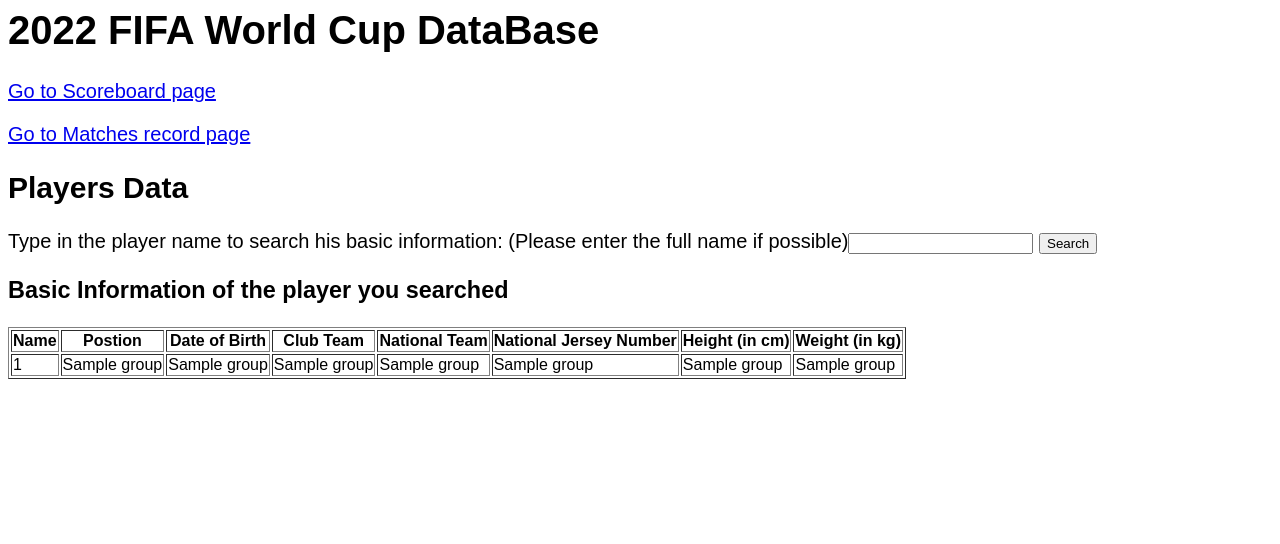
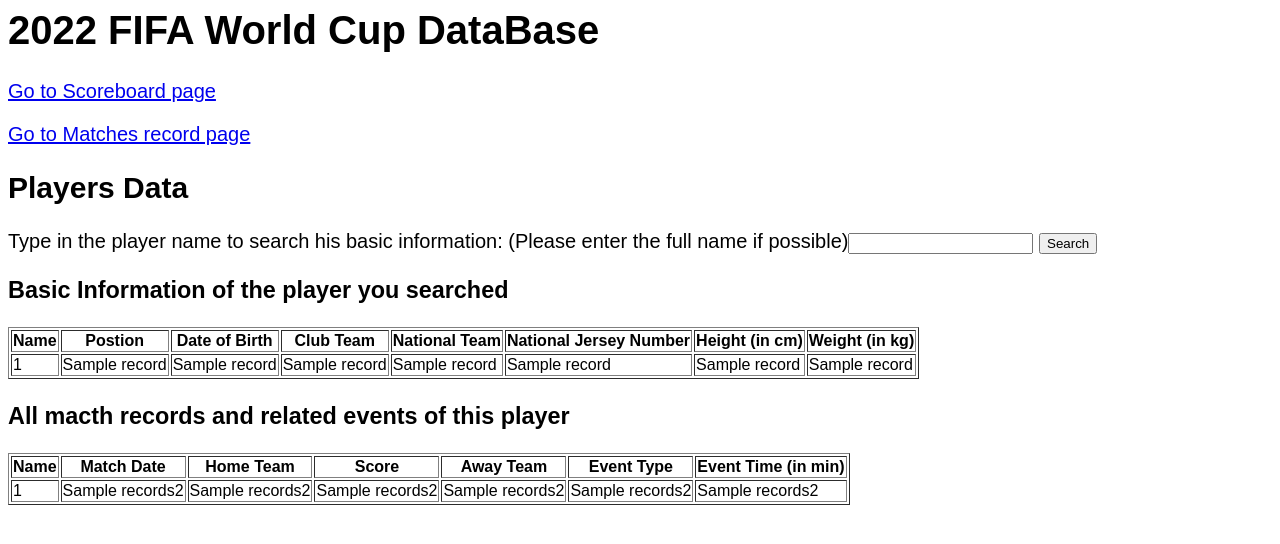
Before and after one commit to Jiahao-B-Lai/w4111-proj-WorldCup-DB, a Flask app: template templates/players.html in a window 1280 px wide. Shown: the top 544 px of the page. Run offline with Flask 3, Linux system fonts and the light colour scheme; the template is opened without the code that fills it: most values are stand-ins (such as "Sample title", 1, 10 or a date in 2020); parts of the project's set-up code (start-up, migrations or seed data) failed here and were passed over.

Commit message:
Add players match records and events

```diff
--- a/server.py
+++ b/server.py
@@ -12,11 +12,11 @@ import os
   # accessible as a variable in index.html:
 from sqlalchemy import *
 from sqlalchemy.pool import NullPool
-from flask import Flask, request, render_template, g, redirect, Response
+from flask import Flask, request, render_template, g, redirect, Response, session
 
 tmpl_dir = os.path.join(os.path.dirname(os.path.abspath(__file__)), 'templates')
 app = Flask(__name__, template_folder=tmpl_dir)
-
+app.secret_key = os.urandom(24)
 
 #
 # The following is a dummy URI that does not connect to a valid database. You will need to modify it to connect to your Part 2 database in order to use the data.
@@ -252,46 +252,32 @@ def searchmatches():
 
 #-------------------------------------------------------------------------------
 # searching data for the player user input
-@app.route('/searchplayers', methods=['POST'])
-def searchplayers():
+@app.route('/searchP', methods=['POST'])
+def searchP():
         # accessing form inputs from user
         name = request.form['name']
-
         # passing params in for each variable into query
         params = {"search_player_name": f"%{name}%"}
         # params["search_player_name"] = name
-        select_query = "SELECT p.full_name as Name, p.position, p.date_of_birth, p.club AS Club_team, t.team_name AS National_team, p.jersey_number AS National_jersey_number, p.height, p.weight FROM players as p join teams as t on p.team_id = t.team_id WHERE lower(p.full_name) LIKE lower((:search_player_name))"
+        select_query1 = "SELECT p.full_name as Name, p.position, p.date_of_birth, p.club AS Club_team, t.team_name AS National_team, p.jersey_number AS National_jersey_number, p.height, p.weight FROM players as p join teams as t on p.team_id = t.team_id WHERE lower(p.full_name) LIKE lower((:search_player_name))"
+        cursor = g.conn.execute(text(select_query1),params)
+        player_data = []
+        for pdata in cursor:
+            player_data.append(pdata)
+        cursor.close()
+        context1 = dict(data1 = player_data)
 
-        cursor = g.conn.execute(text(select_query),params)
+        select_query2 = "SELECT p.full_name AS Name, m.match_date,m.match_time, t1.team_name AS home_team, m.score, t2.team_name AS away_team, e.event_type, e.time_in_match AS event_time FROM events AS e JOIN matches AS m ON e.match_id = m.match_id JOIN players AS p ON e.action_player_1 = p.player_id JOIN teams AS t1 ON m.home_team_id = t1.team_id JOIN teams AS t2 ON m.away_team_id = t2.team_id WHERE (e.event_type NOT IN ('Substitution') AND lower(p.full_name) LIKE lower((:search_player_name))) ORDER BY match_date DESC"
+        cursor = g.conn.execute(text(select_query2),params)
         match_records = []
         for record in cursor:
             match_records.append(record)
         cursor.close()
-        context = dict(data = match_records)
+        # context = dict(data = match_records)
+        context2 = dict(data2 = match_records)
         # g.conn.commit()
-        return render_template("players.html",**context)
-#-------------------------------------------------------------------------------
-
-#-------------------------------------------------------------------------------
-# searching all match data for that players (not include the event_type of "Substitution")
-@app.route('/searchPlayersMatch', methods=['POST'])
-def searchPlayersMatch():
-    # accessing form inputs from user
-        name = request.form['name']
-
-        # passing params in for each variable into query
-        params = {"search_player_name": f"%{name}%"}
-        # params["search_player_name"] = name
-        select_query = "SELECT p.full_name AS Name, m.match_date,m.match_time, t1.team_name AS home_team, m.score, t2.team_name AS away_team, e.event_type, e.time_in_match AS event_time FROM events AS e JOIN matches AS m ON e.match_id = m.match_id JOIN players AS p ON e.action_player_1 = p.player_id JOIN teams AS t1 ON m.home_team_id = t1.team_id JOIN teams AS t2 ON m.away_team_id = t2.team_id WHERE (e.event_type NOT IN ('Substitution') AND lower(p.full_name) LIKE lower((:search_player_name))) ORDER BY match_date DESC"
-        cursor = g.conn.execute(text(select_query),params)
-        match_records = []
-        for record in cursor:
-            match_records.append(record)
-        cursor.close()
-        context = dict(data = match_records)
-        # g.conn.commit()
-        return render_template("players.html",**context)
-#-------------------------------------------------------------------------------
+        return render_template("players.html",**context1,**context2)
+#------------------------------------------------------------------------------
 
 @app.route('/login')
 def login():
--- a/templates/players.html
+++ b/templates/players.html
@@ -12,11 +12,12 @@
   <p><a href="/">Go to Scoreboard page</a></p>
   <p><a href="matches">Go to Matches record page</a></p>
   <h2>Players Data</h2>
-  <form method="POST" action="/searchplayers">
-<p>Type in the player name to search his basic information: (Please enter the full name if possible)<input type="text" name="name"> <input type="submit" value="Search"></p>
-</form>
 
-{% if data %}
+  <div>
+	<form method="POST" action="/searchP">
+	<p>Type in the player name to search his basic information: (Please enter the full name if possible)<input type="text" name="name"> <input type="submit" value="Search"></p>
+	</form>
+{% if data1%}
 <div>
 <h3>Basic Information of the player you searched</h3>
 <table border="1">
@@ -33,7 +34,7 @@
   </tr>
 </thead>
 <tbody>
-  {% for records in data %}
+  {% for records in data1 %}
     <tr>
       <td>{{ records[0] }}</td>
       <td>{{ records[1] }}</td>
@@ -50,6 +51,45 @@
 </div>
 {% endif %}
 
+{% if data2%}
+<div>
+<h3>All macth records and related events of this player</h3>
+<table border="1">
+<thead>
+  <tr>
+    <th>Name</th>
+    <th>Match Date</th>
+    <!-- <th>Match Time</th> -->
+    <th>Home Team</th>
+    <th>Score</th>
+    <th>Away Team</th>
+    <th>Event Type</th>
+    <th>Event Time (in min)</th>
+  </tr>
+</thead>
+<tbody>
+  {% for records2 in data2 %}
+    <tr>
+      <td>{{ records2[0] }}</td>
+      <td>{{ records2[1] }}</td>
+      <!-- <td>{{ records2[2] }}</td> -->
+      <td>{{ records2[3] }}</td>
+      <td>{{ records2[4] }}</td>
+      <td>{{ records2[5] }}</td>
+      <td>{{ records2[6] }}</td>
+      <td>{{ records2[7] }}</td>
+    </tr>
+  {% endfor %}
+</tbody>
+</table>
+</div>
+{% endif %}
+  </div>
+
+
+
+
+
 
 </body>
 
```
